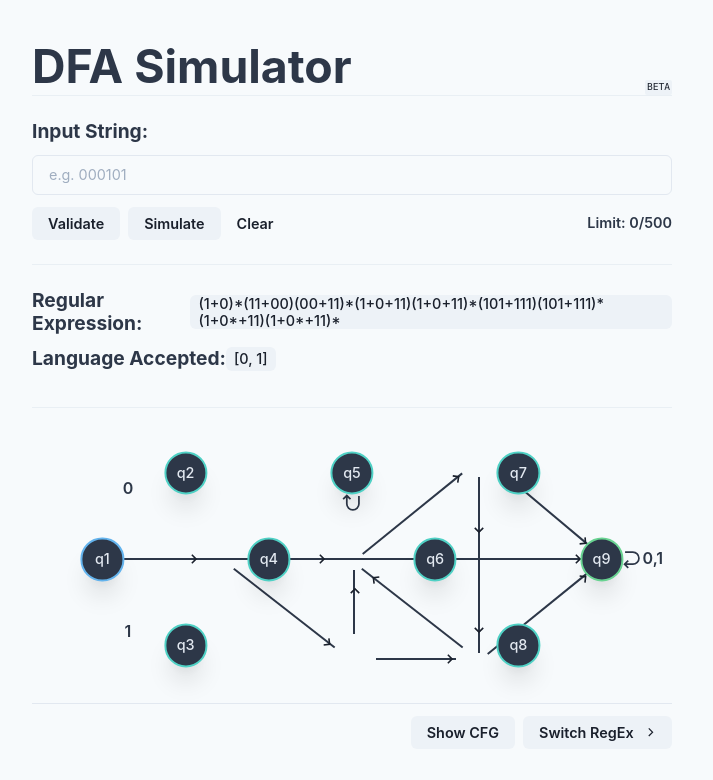
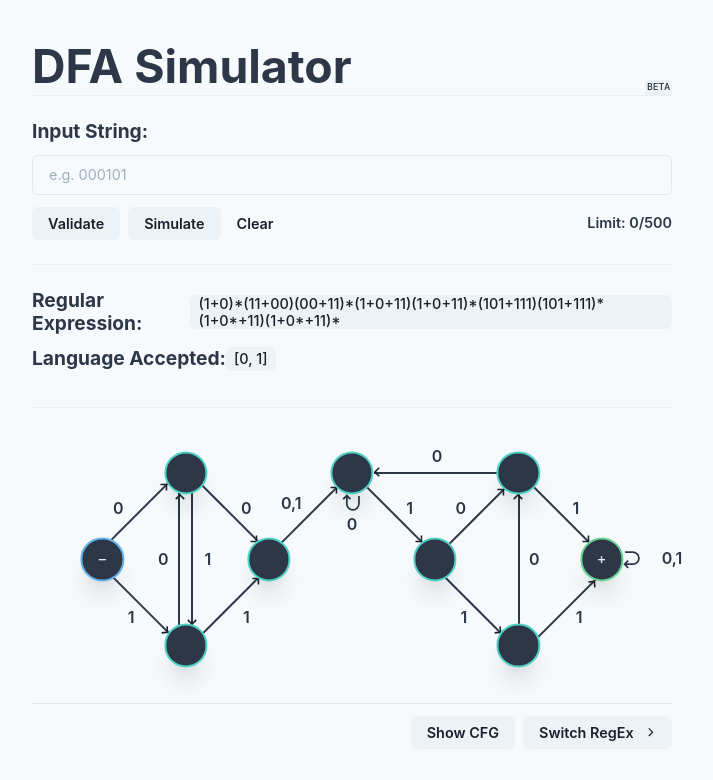
Before and after one commit to gabbiepedrialva/DFA-Simulator, a Next.js app: page / in a window 1280 px wide. Both pictures are taken after a click on the button "Switch RegEx". Shown: the top 780 px of the page, without its empty margins (288-1001 px from the left). Built offline with nearby package versions, Linux system fonts and the light colour scheme.

Commit message:
Finalizing SecondDFA.js

```diff
--- a/components/DFA/SecondDFA.js
+++ b/components/DFA/SecondDFA.js
@@ -1,6 +1,12 @@
 import { Badge, Text } from "@chakra-ui/react";
 import { motion } from "framer-motion";
-import { ArrowHead, ArrowLoop, ArrowBody, ArrowLoopLg, ArrowLoopSm } from "../components/Arrows";
+import {
+  ArrowHead,
+  ArrowLoop,
+  ArrowBody,
+  ArrowLoopLg,
+  ArrowLoopSm,
+} from "../components/Arrows";
 
 const Atom = motion(Badge);
 
@@ -21,170 +27,287 @@ const SecondDFA = ({ currentNodeVal, simulatingStatus }) => {
     <>
       {/* NUMBERS */}
 
-      {/* qN qN */}
-      <Text
-        size="label"
-        top="25%"
-        left="15%">
+      {/* q1 q2 */}
+      <Text size="label" top="32%" left="13.5%">
         0
       </Text>
-      {/* qN qN */}
-      <Text
-        size="label"
-        top="75%"
-        left="15%">
+      {/* q1 q3 */}
+      <Text size="label" top="70%" left="15.5%">
         1
       </Text>
-      {/* qN qN */}
-      <Text
-        size="label"
-        top="49.5%"
-        left="97%">
+      {/* q9 */}
+      <Text size="label" top="49.5%" left="100%">
         0,1
       </Text>
+      {/* q2 q4 */}
+      <Text size="label" top="32%" left="33.5%">
+        0
+      </Text>
+      {/* q3 q4 */}
+      <Text size="label" top="70%" left="33.5%">
+        1
+      </Text>
+      {/* q4 q5 */}
+      <Text size="label" top="30.5%" left="40.5%">
+        0,1
+      </Text>
+      {/* q5 */}
+      <Text size="label" top="37.5%" left="50%">
+        0
+      </Text>
+      {/* q5 q6 */}
+      <Text size="label" top="32%" left="59%">
+        1
+      </Text>
+      {/* q6 q7 */}
+      <Text size="label" top="32%" left="67%">
+        0
+      </Text>
+      {/* q6 q8 */}
+      <Text size="label" top="32%" left="85%">
+        1
+      </Text>
+      {/* q7 q9 */}
+      <Text size="label" top="70%" left="67.5%">
+        1
+      </Text>
+      {/* q8 q9 */}
+      <Text size="label" top="70%" left="85.5%">
+        1
+      </Text>
 
+      {/* q7 q5 */}
+      <Text size="label" top="14%" left="63.3%">
+        0
+      </Text>
+
+      {/* q8 q7 */}
+      <Text size="label" top="50%" left="78.5%">
+        0
+      </Text>
+
+      {/* q3 q2 */}
+      <Text size="label" top="50%" left="20.5%">
+        0
+      </Text>
+
+      {/* q2 q3 */}
+      <Text size="label" top="50%" left="27.5%">
+        1
+      </Text>
 
       {/* ARROW BODY */}
 
-      {/* qN qN */}
+      {/* q1 q2 */}
       <ArrowBody
-        w={["15em", "15em", "31em", null, null, "47em"]}
-        top={["58%", "58%", "55%", "55%", "55%", "55%"]}
-        left="50%"
+        w={["4em", "4em", "8em", "8em", "8em", "8em"]}
+        top={["30%", "30%", "30%", "30%", "30%", "30%"]}
+        left={["12.5%", "12.5%", "15%", "15%", "15%", "15%"]}
+        rotate={["126", "126", "135", "135", "135", "135"]}
       />
-      {/* qN qN */}
+
+      {/* q1 q3 */}
       <ArrowBody
-        w={["8em", "8em", "11em", null, null, "11em"]}
-        top={["56%", "56%", "52%", null, null, "55%"]}
-        left={["65.5%", "65.5%", "67.5%", null, null, "68.5%"]}
+        w={["4em", "4em", "8em", "8em", "8em", "8em"]}
+        top={["63%", "63%", "63%", "63%", "63%", "63%"]}
+        left={["21.5%", "21.5%", "19%", "19%", "19%", "19%"]}
+        rotate={["-126", "-126", "-135", "-135", "-135", "-135"]}
+      />
+
+      {/* q2 q4 */}
+      <ArrowBody
+        w={["4em", "4em", "8em", "8em", "8em", "8em"]}
+        top={["30%", "30%", "30%", "30%", "30%", "30%"]}
+        left={["35%", "35%", "32.5%", "32.5%", "32.5%", "32.5%"]}
+        rotate={["-126", "-126", "-135", "-135", "-135", "-135"]}
+      />
+
+      {/* q3 q4 */}
+      <ArrowBody
+        w={["4em", "4em", "8em", "8em", "8em", "8em"]}
+        top={["60%", "60%", "60%", "60%", "60%", "60%"]}
+        left={["28%", "28%", "30.5%", "30.5%", "30.5%", "30.5%"]}
+        rotate={["126", "126", "135", "135", "135", "135"]}
+      />
+
+      {/* q4 q5 */}
+      <ArrowBody
+        w={["4em", "4em", "8em", "8em", "8em", "8em"]}
+        top={["30%", "30%", "30%", "30%", "30%", "30%"]}
+        left={["39.2%", "39.2%", "42%", "42%", "42%", "42%"]}
+        rotate={["126", "126", "135", "135", "135", "135"]}
+      />
+
+      {/* q5 q6 */}
+      <ArrowBody
+        w={["4em", "4em", "8em", "8em", "8em", "8em"]}
+        top={["30%", "30%", "30%", "30%", "30%", "30%"]}
+        left={["60.5%", "60.5%", "58%", "58%", "58%", "58%"]}
+        rotate={["-126", "-126", "-135", "-135", "-135", "-135"]}
+      />
+
+      {/* q6 q7 */}
+      <ArrowBody
+        w={["4em", "4em", "8em", "8em", "8em", "8em"]}
+        top={["30%", "30%", "30%", "30%", "30%", "30%"]}
+        left={["65.7%", "65.7%", "68.5%", "68.5%", "68.5%", "68.5%"]}
+        rotate={["126", "126", "135", "135", "135", "135"]}
+      />
+
+      {/* q6 q8 */}
+      <ArrowBody
+        w={["4em", "4em", "8em", "8em", "8em", "8em"]}
+        top={["60%", "60%", "60%", "60%", "60%", "60%"]}
+        left={["72.2%", "72.2%", "69.5%", "69.5%", "69.5%", "69.5%"]}
+        rotate={["-126", "-126", "-135", "-135", "-135", "-135"]}
+      />
+
+      {/* q7 q9 */}
+      <ArrowBody
+        w={["4em", "4em", "8em", "8em", "8em", "8em"]}
+        top={["30%", "30%", "30%", "30%", "30%", "30%"]}
+        left={["86.5%", "86.5%", "84%", "84%", "84%", "84%"]}
+        rotate={["-126", "-126", "-135", "-135", "-135", "-135"]}
+      />
+
+      {/* q8 q9 */}
+      <ArrowBody
+        w={["4em", "4em", "8em", "8em", "8em", "8em"]}
+        top={["60%", "60%", "60%", "60%", "60%", "60%"]}
+        left={["80.9%", "80.9%", "83.5%", "83.5%", "83.5%", "83.5%"]}
+        rotate={["126", "126", "135", "135", "135", "135"]}
+      />
+
+      {/* q7 q5 */}
+      <ArrowBody
+        w={["4em", "4em", "8em", "8em", "8em", "8em"]}
+        top={["28%", "28%", "25%", "25%", "25%", "25%"]}
+        left={["63.5%", "63.5%", "63.5%", "63.5%", "63.5%", "63.5%"]}
+      />
+
+      {/* q2 q3 */}
+      <ArrowBody
+        w={["8em", "8em", "10em", "10em", "10em", "10em"]}
+        top={["50%", "50%", "50%", "50%", "50%", "50%"]}
+        left={["20.2%", "20.2%", "73.7%", "73.7%", "73.7%", "73.7%"]}
         rotate="90"
       />
-      {/* qN qN */}
+
+      {/* q3 q2 */}
       <ArrowBody
-        w={["4em", "4em", "4em", null, null, "3em"]}
-        top={["65%", "65%", "65%", null, null, "67%"]}
-        left={["45.5%", "45.5%", "48%", null, null, "48.5%"]}
+        w={["8em", "8em", "10em", "10em", "10em", "10em"]}
+        top={["50%", "50%", "50%", "50%", "50%", "50%"]}
+        left={["18.5%", "18.5%", "20.7%", "20.7%", "20.7%", "20.7%"]}
         rotate="90"
       />
-      {/* qN qN */}
+
+      {/* q8 q7 */}
       <ArrowBody
-        w={["5em", null, "8em", null, null, "13em"]}
-        top={["71%", null, "71%", null, null, "71%"]}
-        left={["36%", null, "38%", null, null, "38%"]}
-        rotate={["46", null, "38", null, null, "27"]}
+        w={["8em", "8em", "10em", "10em", "10em", "10em"]}
+        top={["50%", "50%", "50%", "50%", "50%", "50%"]}
+        left={["71.2%", "71.2%", "22.7%", "22.7%", "22.7%", "22.7%"]}
+        rotate="90"
       />
-      {/* qN qN */}
-      <ArrowBody
-        w={["5em", null, "8em", null, null, "13em"]}
-        top={["71%", null, "71%", null, null, "71%"]}
-        left={["56%", null, "58%", null, null, "58%"]}
-        rotate={["46", null, "38", null, null, "27"]}
-      />
-      {/* qN qN */}
-      <ArrowBody
-        w={["5em", null, "8em", null, null, "12em"]}
-        top={["29%", null, "30%", null, null, "29%"]}
-        left={["56%", null, "58%", null, null, "58%"]}
-        rotate={["133", null, "141", null, null, "152"]}
-      />
-      {/* qN qN */}
-      <ArrowBody
-        w={["5em", null, "8em", null, null, "12em"]}
-        top={["27%", null, "29%", null, null, "29%"]}
-        left={["84%", null, "82%", null, null, "82%"]}
-        rotate={["227", null, "220", null, null, "208"]}
-      />
-      {/* qN qN */}
-      <ArrowBody
-        w={["3em", null, "5em", null, null, "9em"]}
-        top={["93%", null, "90%", null, null, "91%"]}
-        left="60%"
-      />
-      {/* qN qN */}
-      <ArrowBody
-        w={["5em", null, "8em", null, null, "12em"]}
-        top={["65%", null, "65%", null, null, "65%"]}
-        left={["75%", null, "77.5%", null, null, "79%"]}
-        rotate={["133", null, "141", null, null, "152"]}
-      />
-
 
       {/* ARROW HEADS */}
 
-      {/* qN qN */}
+      {/* q1 q2 */}
       <ArrowHead
-        top={["50%", null, "49.7%", null, null, "49.7%"]}
-        left={["84.3%", null, "85.3%", null, null, "86.6%"]}
+        top={["25%", "25%", "24.5%", "24.5%", "24.5%", "24.5%"]}
+        left={["20.5%", "20.5%", "20.8%", "20.8%", "20.8%", "20.8%"]}
+        rotate={["-45", "-45", "-45", "-45", "-45", "-45"]}
       />
-      {/* qN qN */}
+
+      {/* q1 q3 */}
       <ArrowHead
-        top={["50%", null, "49.7%", null, null, "49.7%"]}
-        left={["64.2%", null, "65.3%", null, null, "66.6%"]}
+        top={["74.8%", "74.8%", "74.8%", "74.8%", "74.8%", "74.8%"]}
+        left={["20.9%", "20.9%", "20.9%", "20.9%", "20.9%", "20.9%"]}
+        rotate={["40", "40", "40", "40", "40", "40"]}
       />
-      {/* qN qN */}
+
+      {/* q2 q3 */}
       <ArrowHead
-        top={["50%", null, "49.7%", null, null, "49.7%"]}
-        left={["44.3%", null, "45.3%", null, null, "46.6%"]}
-      />
-      {/* qN qN */}
-      <ArrowHead
-        top={["50%", null, "49.7%", null, null, "49.7%"]}
-        left={["24.3%", null, "25.3%", null, null, "26.6%"]}
-      />
-      {/* qN qN */}
-      <ArrowHead
-        top={["60%", null, "61%", null, null, "61.5%"]}
-        left={["50.3%", null, "50.4%", null, null, "50.1%"]}
-        rotate="-90"
-      />
-      {/* qN qN */}
-      <ArrowHead
-        top={["77.5%", null, "79%", null, null, "80.6%"]}
-        left={["46.3%", null, "46.3%", null, null, "46.8%"]}
-        rotate={["46", null, "38", null, null, "27"]}
-      />
-      {/* qN qN */}
-      <ArrowHead
-        top={["22.7%", null, "21.7%", null, null, "19.3%"]}
-        left={["65.9%", null, "66.4%", null, null, "66.8%"]}
-        rotate={["315", null, "324", null, null, "330"]}
-      />
-      {/* qN qN */}
-      <ArrowHead
-        top={["56.9%", null, "56.8%", null, null, "56.5%"]}
-        left={["54.4%", null, "53.6%", null, null, "53%"]}
-        rotate={["226", null, "218", null, null, "215"]}
-      />
-      {/* qN qN */}
-      <ArrowHead
-        top={["85.4%", null, "84.7%", null, null, "85.8%"]}
-        left={["64.2%", null, "65.3%", null, null, "66.6%"]}
-      />
-      {/* qN qN */}
-      <ArrowHead
-        top={["75%", null, "74.7%", null, null, "73.6%"]}
-        left={["70.2%", null, "69.9%", null, null, "70.1%"]}
+        top={["72.5%", "72.5%", "71.9%", "71.9%", "71.9%", "71.9%"]}
+        left={["25%", "25%", "25%", "25%", "25%", "25%"]}
         rotate="90"
       />
-      {/* qN qN */}
+
+      {/* q3 q2 */}
       <ArrowHead
-        top={["40.1%", null, "39.8%", null, null, "38.6%"]}
-        left={["70.2%", null, "69.9%", null, null, "70.1%"]}
-        rotate="90"
-      />
-      {/* qN qN */}
-      <ArrowHead
-        top={["57.2%", null, "56.5%", null, null, "56.6%"]}
-        left={["85.7%", null, "86.2%", null, null, "87.1%"]}
-        rotate={["315", null, "321", null, null, "330"]}
-      />
-      {/* qN qN */}
-      <ArrowHead
-        top={["42.4%", null, "44%", null, null, "44%"]}
-        left={["86%", null, "86.2%", null, null, "87.1%"]}
-        rotate={["40", null, "40", null, null, "30"]}
+        top={["27.5%", "27.5%", "28.3%", "28.3%", "28.3%", "28.3%"]}
+        left={["23.1%", "23.1%", "23.1%", "23.1%", "23.1%", "23.1%"]}
+        rotate="270"
       />
 
+      {/* q3 q4 */}
+      <ArrowHead
+        top={["57.2%", "57.2%", "57.2%", "57.2%", "57.2%", "57.2%"]}
+        left={["35.1%", "35.1%", "35.1%", "35.1%", "35.1%", "35.1%"]}
+        rotate={["-45", "-45", "-45", "-45", "-45", "-45"]}
+      />
+
+      {/* q2 q4 */}
+      <ArrowHead
+        top={["43.1%", "43.1%", "43.1%", "43.1%", "43.1%", "43.1%"]}
+        left={["34.8%", "34.8%", "34.9%", "34.9%", "34.9%", "34.9%"]}
+        rotate={["45", "45", "45", "45", "45", "45"]}
+      />
+
+      {/* q4 q5 */}
+      <ArrowHead
+        top={["25.6%", "25.6%", "25.6%", "25.6%", "25.6%", "25.6%"]}
+        left={["47%", "47%", "47.3%", "47.3%", "47.3%", "47.3%"]}
+        rotate={["-45", "-45", "-45", "-45", "-45", "-45"]}
+      />
+
+      {/* q5 q6 */}
+      <ArrowHead
+        top={["43.4%", "43.4%", "43.4%", "43.4%", "43.4%", "43.4%"]}
+        left={["60.5%", "60.5%", "60.6%", "60.6%", "60.6%", "60.6%"]}
+        rotate={["45", "45", "45", "45", "45", "45"]}
+      />
+
+      {/* q6 q7 */}
+      <ArrowHead
+        top={["26.3%", "26.3%", "26.3%", "26.3%", "26.3%", "26.3%"]}
+        left={["73.2%", "73.2%", "73.5%", "73.5%", "73.5%", "73.5%"]}
+        rotate={["-45", "-45", "-45", "-45", "-45", "-45"]}
+      />
+
+      {/* q6 q8 */}
+      <ArrowHead
+        top={["74.5%", "74.5%", "75.1%", "75.1%", "75.1%", "75.1%"]}
+        left={["72.7%", "72.7%", "73%", "73%", "73%", "73%"]}
+        rotate={["40", "40", "40", "40", "40", "40"]}
+      />
+
+      {/* q8 q7 */}
+      <ArrowHead
+        top={["27.8%", "27.8%", "28.4%", "28.4%", "28.4%", "28.4%"]}
+        left={["76%", "76%", "76%", "76%", "76%", "76%"]}
+        rotate="270"
+      />
+
+      {/* q7 q9 */}
+      <ArrowHead
+        top={["43.4%", "43.4%", "43.4%", "43.4%", "43.4%", "43.4%"]}
+        left={["86.7%", "86.7%", "86.7%", "86.7%", "86.7%", "86.7%"]}
+        rotate={["45", "45", "45", "45", "45", "45"]}
+      />
+
+      {/* q8 q9 */}
+      <ArrowHead
+        top={["57.7%", "57.7%", "58.1%", "58.1%", "58.1%", "58.1%"]}
+        left={["87.8%", "87.8%", "87.6%", "87.6%", "87.6%", "87.6%"]}
+        rotate={["-50", "-50", "-50", "-50", "-50", "-50"]}
+      />
+
+      {/* q7 q5 */}
+      <ArrowHead
+        top={["19.8%", "19.8%", "19.7%", "19.7%", "19.7%", "19.7%"]}
+        left={["54.5%", "54.5%", "53.9%", "53.9%", "53.9%", "53.9%"]}
+        rotate="180"
+      />
 
       {/* ARROW LOOPS */}
 
@@ -202,7 +325,6 @@ const SecondDFA = ({ currentNodeVal, simulatingStatus }) => {
         rotate="180"
       />
 
-
       {/* STATES */}
 
       <Atom
@@ -212,8 +334,9 @@ const SecondDFA = ({ currentNodeVal, simulatingStatus }) => {
         animate={currentNodeVal == 1 ? "pulse" : ""}
         whileHover={!simulatingStatus && "scale"}
       >
-        q1
+        – {/* q1 */}
       </Atom>
+
       <Atom
         variant="2"
         variants={variants}
@@ -221,7 +344,7 @@ const SecondDFA = ({ currentNodeVal, simulatingStatus }) => {
         animate={currentNodeVal == 2 ? "pulse" : ""}
         whileHover={!simulatingStatus && "scale"}
       >
-        q2
+        {/* q2 */}
       </Atom>
       <Atom
         variant="3"
@@ -230,7 +353,7 @@ const SecondDFA = ({ currentNodeVal, simulatingStatus }) => {
         animate={currentNodeVal == 3 ? "pulse" : ""}
         whileHover={!simulatingStatus && "scale"}
       >
-        q3
+        {/* q3 */}
       </Atom>
       <Atom
         variant="4"
@@ -239,7 +362,7 @@ const SecondDFA = ({ currentNodeVal, simulatingStatus }) => {
         animate={currentNodeVal == 4 ? "pulse" : ""}
         whileHover={!simulatingStatus && "scale"}
       >
-        q4
+        {/* q4 */}
       </Atom>
       <Atom
         variant="5"
@@ -248,7 +371,7 @@ const SecondDFA = ({ currentNodeVal, simulatingStatus }) => {
         animate={currentNodeVal == 5 ? "pulse" : ""}
         whileHover={!simulatingStatus && "scale"}
       >
-        q5
+        {/* q5 */}
       </Atom>
       <Atom
         variant="6"
@@ -257,7 +380,7 @@ const SecondDFA = ({ currentNodeVal, simulatingStatus }) => {
         animate={currentNodeVal == 6 ? "pulse" : ""}
         whileHover={!simulatingStatus && "scale"}
       >
-        q6
+        {/* q6 */}
       </Atom>
       <Atom
         variant="7"
@@ -266,7 +389,7 @@ const SecondDFA = ({ currentNodeVal, simulatingStatus }) => {
         animate={currentNodeVal == 7 ? "pulse" : ""}
         whileHover={!simulatingStatus && "scale"}
       >
-        q7
+        {/* q7 */}
       </Atom>
       <Atom
         variant="8"
@@ -275,7 +398,7 @@ const SecondDFA = ({ currentNodeVal, simulatingStatus }) => {
         animate={currentNodeVal == 8 ? "pulse" : ""}
         whileHover={!simulatingStatus && "scale"}
       >
-        q8
+        {/* q8 */}
       </Atom>
       <Atom
         variant="9"
@@ -284,7 +407,7 @@ const SecondDFA = ({ currentNodeVal, simulatingStatus }) => {
         animate={currentNodeVal == 9 ? "pulse" : ""}
         whileHover={!simulatingStatus && "scale"}
       >
-        q9
+        + {/* q9 */}
       </Atom>
     </>
   );
```
